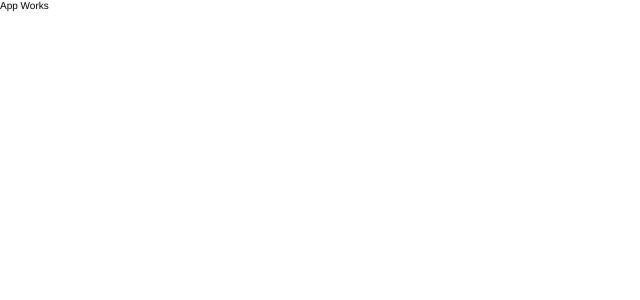
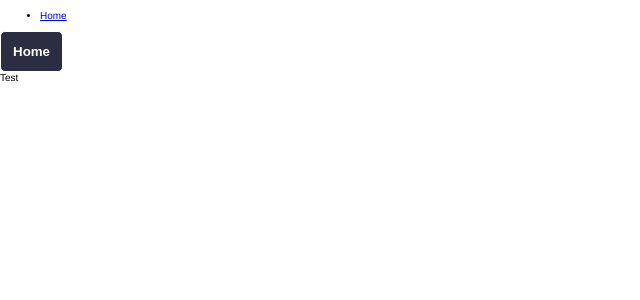
Before and after one commit to wijohnst/thriving-park, a React (Create React App) app: page / in a window 1280 px wide. Shown: the top 300 px of the page, without its empty margins (0-640 px from the left). Built offline with nearby package versions, Linux system fonts and the light colour scheme.

Commit message:
Adds React Router - closes issue #10 (#11)
Co-authored-by: will-johnston-goodyear <will_johnston@goodyear.com>

```diff
--- a/package.json
+++ b/package.json
@@ -14,6 +14,7 @@
     "react": "^17.0.2",
     "react-dom": "^17.0.2",
     "react-redux": "^7.2.6",
+    "react-router-dom": "^6.2.1",
     "react-scripts": "5.0.0",
     "typescript": "^4.1.6"
   },
--- a/src/App.tsx
+++ b/src/App.tsx
@@ -1,5 +1,32 @@
+// Global Imports
 import * as React from 'react';
+import {
+	BrowserRouter as Router,
+	Routes,
+	Route,
+	Link,
+} from 'react-router-dom';
 
-const App = () => <span>App Works</span>;
+// Local Imports
+import { Button } from 'stories/Button';
 
+const App = () => (
+	<>
+		<Router>
+			<div>
+				<nav>
+					<ul>
+						<li>
+							<Link to="/">Home</Link>
+						</li>
+					</ul>
+				</nav>
+			</div>
+			<Routes>
+				<Route path="/" element={<Button label="Home" isMobile={false} onClick={() => { }} />} />
+			</Routes>
+		</Router>
+		<span>Test</span>
+	</>
+	);
 export default App;
```
Also changed, not shown: 1 other file (tests, documents, lock files or other folders).
